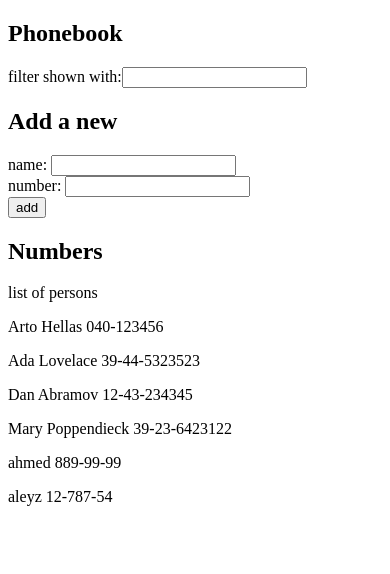
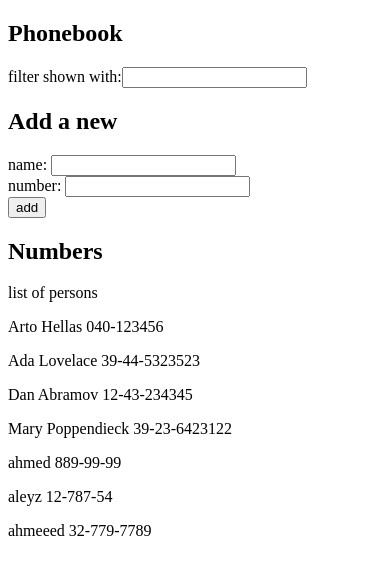
Before and after one commit to Hamze94/fullstackopen.com, a React (Vite) app in the folder part2/The Phonebook/: page / in a window 390 px wide. Shown: the top 574 px of the page. Built offline with nearby package versions, Linux system fonts and the light colour scheme; data requests are answered from the project's data file.

Commit message:
2.13: The Phonebook step 8

```diff
--- a/part2/The Phonebook/db.json
+++ b/part2/The Phonebook/db.json
@@ -29,6 +29,11 @@
       "id": "be1b",
       "name": "aleyz",
       "number": "12-787-54"
+    },
+    {
+      "id": "15c9",
+      "name": "ahmeeed ",
+      "number": "32-779-7789"
     }
   ]
 }
--- a/part2/The Phonebook/src/App.jsx
+++ b/part2/The Phonebook/src/App.jsx
@@ -3,20 +3,17 @@ import { useEffect, useState } from 'react'
 import Filter from './components/Filter'
 import PersonForm from './components/PersonForm'
 import Persons from './components/Persons'
+import contactService from './services/contact'
 const App = () => {
   const [persons, setPersons] = useState([])
   useEffect(() => {
     console.log('effect')
-    axios
-      .get('http://localhost:3001/persons')
-      .then(response => {
-        console.log('promise fulfilled', response.data)
-        setPersons(response.data)
-      })
+    contactService.getAll().then(initialContacts => {
+      setPersons(initialContacts)
+    })
   }, [])
   const [searchTerm, setSearchTerm] = useState('')
   const filteredPersons = persons.filter(person =>
-    console.log(person) ||
     person.name.toLowerCase().includes(searchTerm.toLowerCase())
   )
 
--- a/part2/The Phonebook/src/components/PersonForm.jsx
+++ b/part2/The Phonebook/src/components/PersonForm.jsx
@@ -1,5 +1,6 @@
 import axios from 'axios'
 import React, { useState } from 'react'
+import contactService from '../services/contact'
 
 const PersonForm = ({ persons, setPersons }) => {
     const [newName, setNewName] = useState('')
@@ -12,13 +13,11 @@ const PersonForm = ({ persons, setPersons }) => {
             return
         }
         const personObject = { name: newName, number: newNumber }
-        axios.post('http://localhost:3001/persons', personObject)
-            .then(response => {
-                console.log(response.data)
-                setPersons(persons.concat(response.data))
-                setNewName('')
-                setNewNumber('')
-            })
+        contactService.create(personObject).then(returnedPerson => {
+            setPersons(persons.concat(returnedPerson))
+            setNewName('')
+            setNewNumber('')
+        })
 
     }
     const handleNameChange = (event) => {
--- /dev/null
+++ b/part2/The Phonebook/src/services/contact.js
@@ -0,0 +1,16 @@
+import axios from "axios"
+
+const baseUrl = 'http://localhost:3001/persons'
+const getAll = () => {
+    return axios.get(baseUrl).then(response => response.data)
+}
+const create = newObject => {
+    return axios.post(baseUrl, newObject).then(response => response.data)
+}
+const update = (id, newObject) => {
+    return axios.put(`${baseUrl}/${id}`, newObject).then(response => response.data)
+}
+const remove = id => {
+    return axios.delete(`${baseUrl}/${id}`).then(response => response.data)
+}
+export default { getAll, create, update, remove }
```
